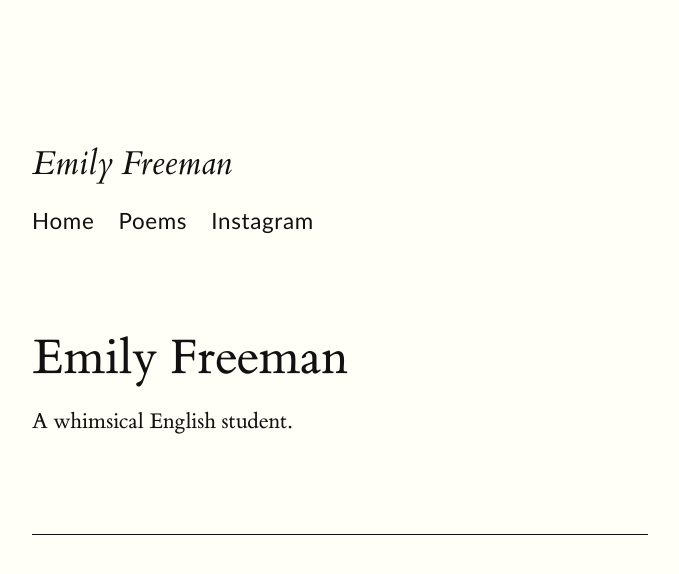
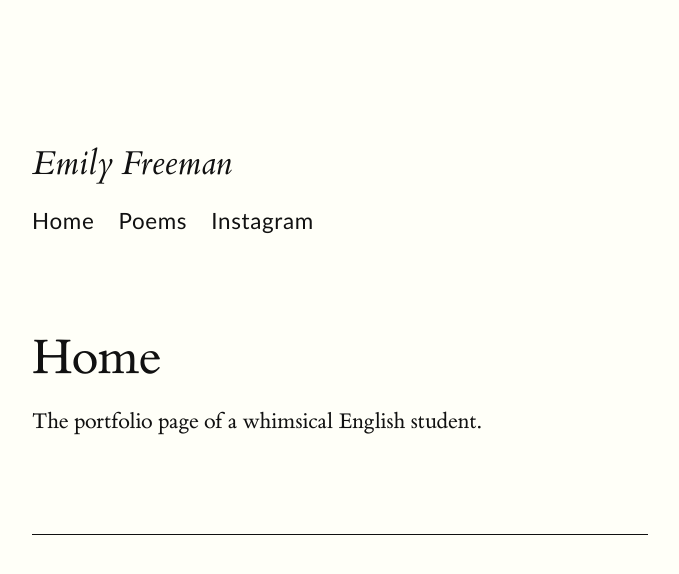
Before and after one commit to emily-freeman/emily-freeman.github.io, a Jekyll site: the page built from index.html, in a window 1280 px wide. Shown: the top 574 px of the page, without its empty margins (128-807 px from the left). Built offline with Jekyll 4.4.1, drawn with Linux system fonts in a browser that asks for light colours.

Commit message:
- Updates

```diff
--- a/index.html
+++ b/index.html
@@ -1,6 +1,6 @@
 ---
 layout: default
-title: Emily Freeman
+title: Home
 ---
 
-<p>A whimsical English student.</p>
+<p>The portfolio page of a whimsical English student.</p>
```
Also changed, not shown: _posts/2023-01-01-apple_snake.md (renamed from _posts/202301_apple_snake.md, +1 -1 lines).
